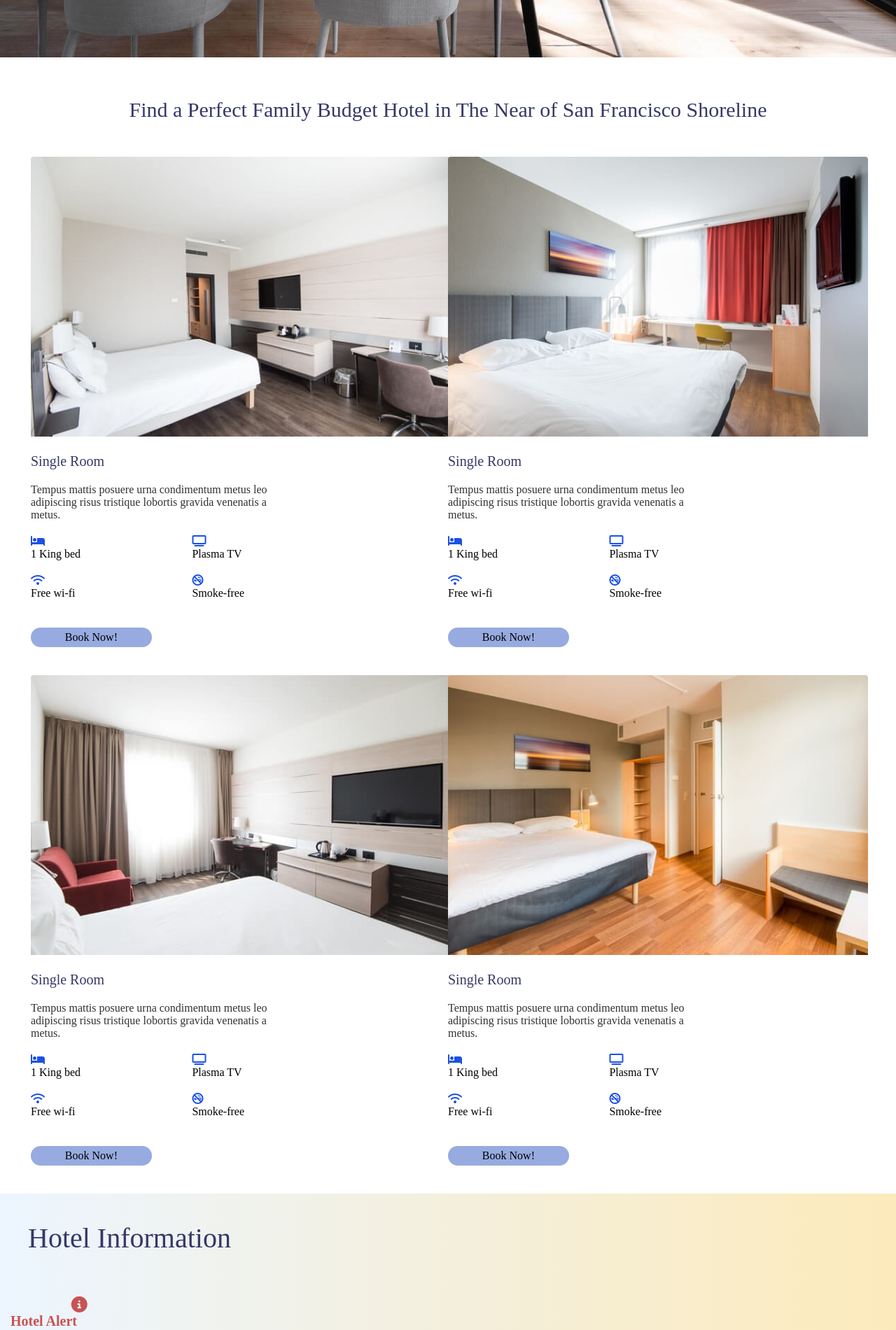
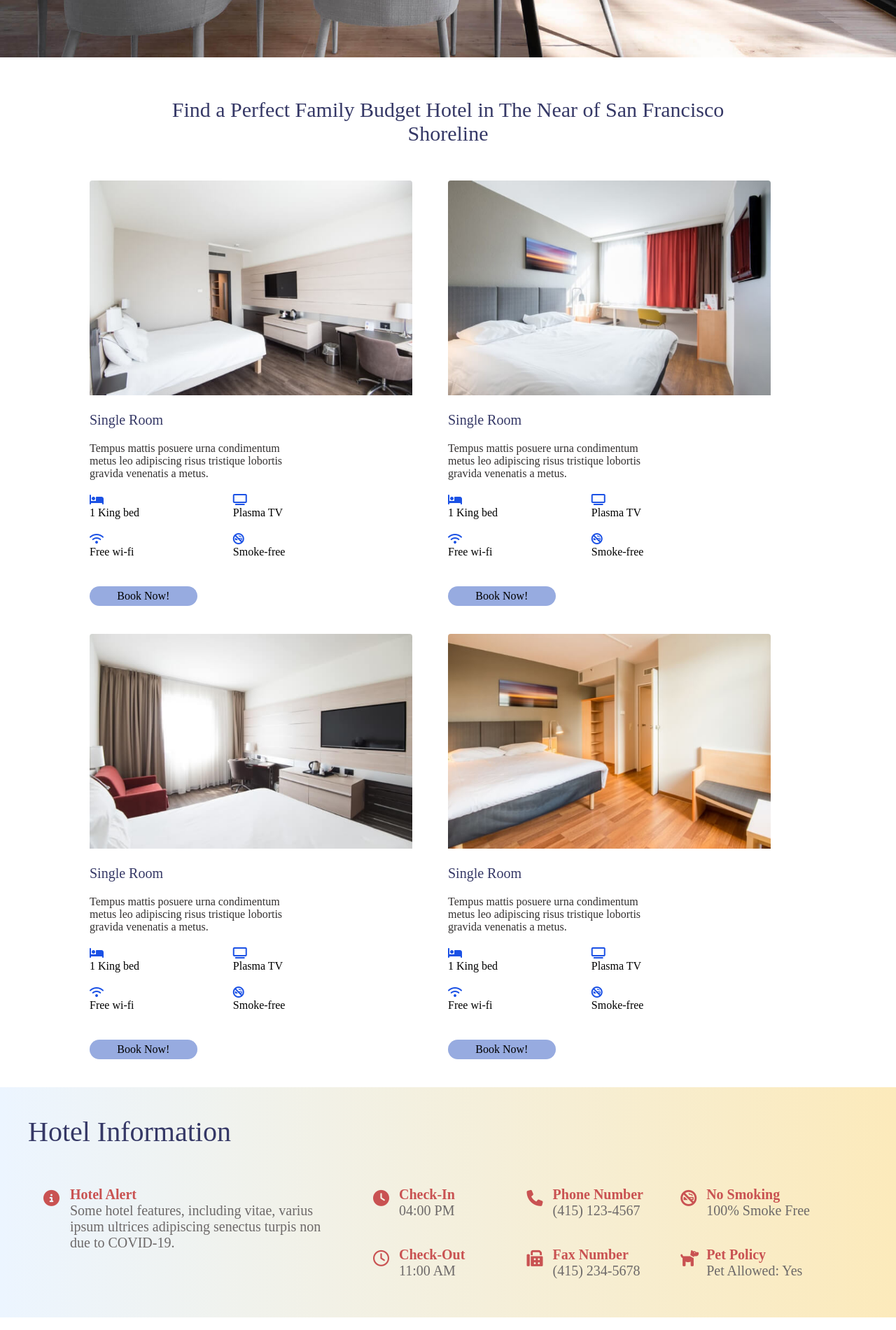
Before and after one commit to s0901598/GoGoTrip, an Angular app: page /Rooms/product_nav_bg.jpg in a window 1280 px wide. Shown: the part 680-2581 px from the top of the page at 70% size. Built offline with nearby package versions, Linux system fonts and the light colour scheme; a web font is replaced by a local one.

Commit message:
修改跑版

```diff
--- a/angular.json
+++ b/angular.json
@@ -97,5 +97,8 @@
         }
       }
     }
+  },
+  "cli": {
+    "analytics": false
   }
 }
--- a/src/app/app-routing.module.ts
+++ b/src/app/app-routing.module.ts
@@ -5,7 +5,7 @@ import { RoomsComponent } from './rooms/rooms.component';
 
 const routes: Routes = [
   {
-    path:'',redirectTo:'Home',pathMatch:'full'
+    path:'',redirectTo:'Home/bgpic.jpg',pathMatch:'full'
   },
   {
     path:'Home/:bgImg',component:HomeComponent,
--- a/src/app/footer/footer.component.css
+++ b/src/app/footer/footer.component.css
@@ -11,6 +11,9 @@
   padding: 40px;
   color: #353866;
 }
+.info_down{
+  display: flex;
+}
 .info_box_big{
   width: 40%;
   padding: 15px;
@@ -19,6 +22,8 @@
 }
 .info_box_big>.info_box_icon{
 padding-left: 47px;
+padding-right: 15px;
+
 }
 .info_box_middle{
   width: 60%;
@@ -30,9 +35,10 @@ padding-left: 47px;
   width: 30%;
   padding-bottom: 40px;
 }
-.info_box_icon{
-  width: 20%;
+.info_box>.info_box_icon{
+  width: 10%;
   text-align: center;
+  padding-right: 15px;
 
 }
 .info_box_icon>i{
--- a/src/app/footer/footer.component.html
+++ b/src/app/footer/footer.component.html
@@ -2,7 +2,8 @@
   <div class="info_title">
     Hotel Information
   </div>
-  <div class="info_box_big">
+  <div class="info_down">
+    <div class="info_box_big">
     <div class="info_box_icon">
       <i class="fa-solid fa-circle-info"></i>
     </div>
@@ -90,5 +91,7 @@
     </div>
   </div>
 
+  </div>
+
 
 </div>
--- a/src/app/home/home.component.css
+++ b/src/app/home/home.component.css
@@ -65,8 +65,9 @@
 .special_box{
   display: flex;
   flex-wrap: wrap;
-  width: 90%;
+  width: 70%;
   margin: auto;
+  justify-content: space-around;
 }
 .special_title{
   font-size: 40px;
@@ -74,28 +75,35 @@
   color: #353866;
 }
 .box_items{
-  width: 33%;
+  width: 30%;
+  max-width: 100%;
   padding-left: 15px;
+}
+.box_content{
+  width: 85%;
+  margin: auto;
+}
+.box_item_img{
+  text-align: center;
 }
 .box_item_img>img{
   border-radius: 8px;
-  padding-bottom: 20px;
 }
 
 .box_item_title{
-  padding-bottom: 20px;
+  padding-bottom: 10px;
   font-size: 20px;
   color: #23699c;
 }
 .box_item_content{
-  width: 80%;
+
   padding-bottom: 20px;
   color: #3E4348;
   font-weight: 200px;
 }
 
 /* 媒體查詢：小螢幕 */
-@media screen and (max-width: 960px) {
+@media screen and (max-width: 1290px) {
   .nav {
       width: 100%;
       background: url("/assets/bgpic.jpg") no-repeat;
@@ -103,4 +111,14 @@
       background-position: center center; /* 保持居中 */
       min-height: 50vh; /* 根據需要調整高度 */
   }
+  .special_box{
+    display: flex;
+    flex-wrap: wrap;
+    width: 95%;
+    margin: auto;
+  }
+  .box_content{
+    width: 95%;
+    margin: auto;
+  }
 }
--- a/src/app/home/home.component.html
+++ b/src/app/home/home.component.html
@@ -76,18 +76,22 @@
       <div class="box_item_img">
         <img src="https://picsum.photos/350/350?random=100" alt="">
       </div>
+      <div class="box_content">
         <div class="box_item_title">
         Queen Wilhelmina Tulip Garden
       </div>
       <div class="box_item_content">
         Placerat vel laoreet purus, mattis id neque convallis nunc, tincidunt massa at.
       </div>
+      </div>
+
 
     </div>
     <div class="box_items">
       <div class="box_item_img">
         <img src="https://picsum.photos/350/350?random=90" alt="">
       </div>
+      <div class="box_content">
         <div class="box_item_title">
         Ocean Beach
         </div>
@@ -95,12 +99,15 @@
         Risus facilisis porttitor lacus venenatis felis scelerisque lorem ut cras mi venenatis viverra diam
         sed dui.
         </div>
+      </div>
+
 
     </div>
     <div class="box_items">
       <div class="box_item_img">
         <img src="https://picsum.photos/350/350?random=20" alt="">
       </div>
+      <div class="box_content">
           <div class="box_item_title">
                 Dutch Windmill
           </div>
@@ -108,12 +115,15 @@
               Neque ut et velit dictum molestie at pellentesque aliquet magna ut tincidunt ullamcorper mauris mi
               et.
           </div>
+      </div>
+
 
     </div>
     <div class="box_items">
       <div class="box_item_img">
         <img src="https://picsum.photos/350/350?random=70" alt="">
       </div>
+      <div class="box_content">
         <div class="box_item_title">
             Golden Gate Park
         </div>
@@ -122,10 +132,13 @@
               pretium mattis.
         </div>
       </div>
+
+    </div>
     <div class="box_items">
       <div class="box_item_img">
         <img src="https://picsum.photos/350/350?random=60" alt="">
       </div>
+      <div class="box_content">
          <div class="box_item_title">
           Alcatraz Island
           </div>
@@ -134,10 +147,13 @@
           netus pellentesque lectus.
         </div>
       </div>
+
+    </div>
     <div class="box_items">
       <div class="box_item_img">
         <img src="https://picsum.photos/350/350?random=40" alt="">
       </div>
+      <div class="box_content">
         <div class="box_item_title">
             Fisherman's Wharf
         </div>
@@ -146,6 +162,8 @@
         </div>
       </div>
 
+    </div>
+
 
   </div>
 </div>
--- a/src/app/navbar/navbar.component.css
+++ b/src/app/navbar/navbar.component.css
@@ -22,12 +22,11 @@
   font-family: "Dancing Script", cursive;
 }
 .nav_box1{
-
   display: flex;
   flex-wrap: wrap;
-width: 98%;
-margin: auto;
-padding-top: 20px;
+  width: 98%;
+  margin: auto;
+  padding-top: 20px;
   justify-content: space-between;
 }
 .nav_end{
@@ -36,12 +35,10 @@ padding-top: 20px;
 .content_two{
   font-size: 40px;
 }
-
 .nav_box2{
-  padding: 20px;
-  padding-top: 40px;
+  width: 90%;
+  margin: auto;
 }
-
 .nav_box2>div{
   padding-bottom: 40px;
   line-height: 3em;
--- a/src/app/rooms/rooms.component.css
+++ b/src/app/rooms/rooms.component.css
@@ -1,4 +1,9 @@
+.product_content_container{
+  width: 100%;
+}
 .content_container_title{
+  width: 70%;
+  margin: auto;
   display: flex;
   justify-content: center;
   padding-top: 20px;
@@ -8,20 +13,18 @@
 
 }
 .content_container_box{
+  width: 100%;
   margin-top: 50px;
+  display: flex;
+  flex-wrap: wrap;
+  justify-content: center;
+}
+.content_box{
+  width: 40%;
   display: flex;
   flex-wrap: wrap;
   align-items: center;
   justify-content: center;
-}
-.content_box{
-
-  display: flex;
-  flex-wrap: wrap;
-  align-items: center;
-  justify-content: center;
-  width: 45%;
-  margin-right: 20px;
   border-radius: 5px;
   margin-bottom: 20px;
 }
@@ -29,6 +32,7 @@
   width: 100%;
 }
 .content_img>img{
+  max-width: 90%;
   border-radius: 4px;
   padding-bottom: 20px;
 }
```
Lines whose indentation alone changed are shown as unchanged.
